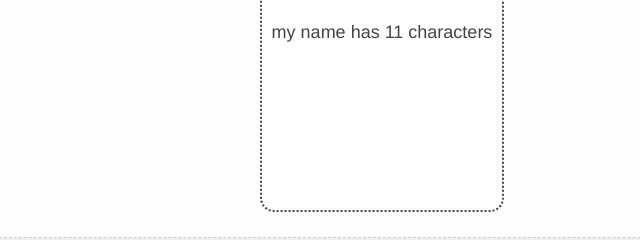
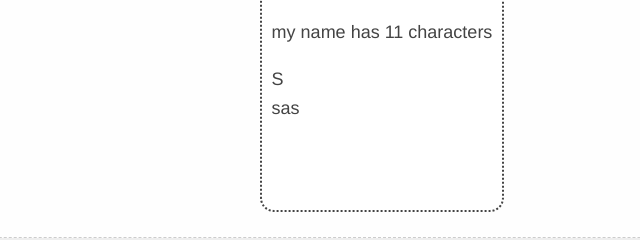
Before and after one commit to cborsas14/cborsas14.github.io, a plain HTML site: page lab_4/index.html in a window 1280 px wide. Both pictures are taken after a click on the button "Click me to make a change". Shown: the part 226-466 px from the top of the page, 258-898 px from the left. Drawn offline with Linux system fonts and the light colour scheme.

Commit message:
update
update

```diff
--- a/lab_4/index.html
+++ b/lab_4/index.html
@@ -37,14 +37,20 @@
         p1.textContent = "my name has 11 characters";
         const p2 = document.createElement("p");
         p2.setAttribute("class", "3rd-char");
+        var first = "Costa";
+        var last = "Borsas";
+        var letter = first.charAt(2).toUpperCase();
+        var last3 = last.substring(3, 6);
+        p2.innerHTML = letter.concat("<br>",last3);
+        var first1 = "Costa";
+        var last2 = "Borsas";
 
 
         content_html.appendChild(p1);
         content_html.appendChild(p2);
 
-        var first = "Costa";
-        var letter = first.charAt(2);
-        return letter;
+
+
 
 
 
```
